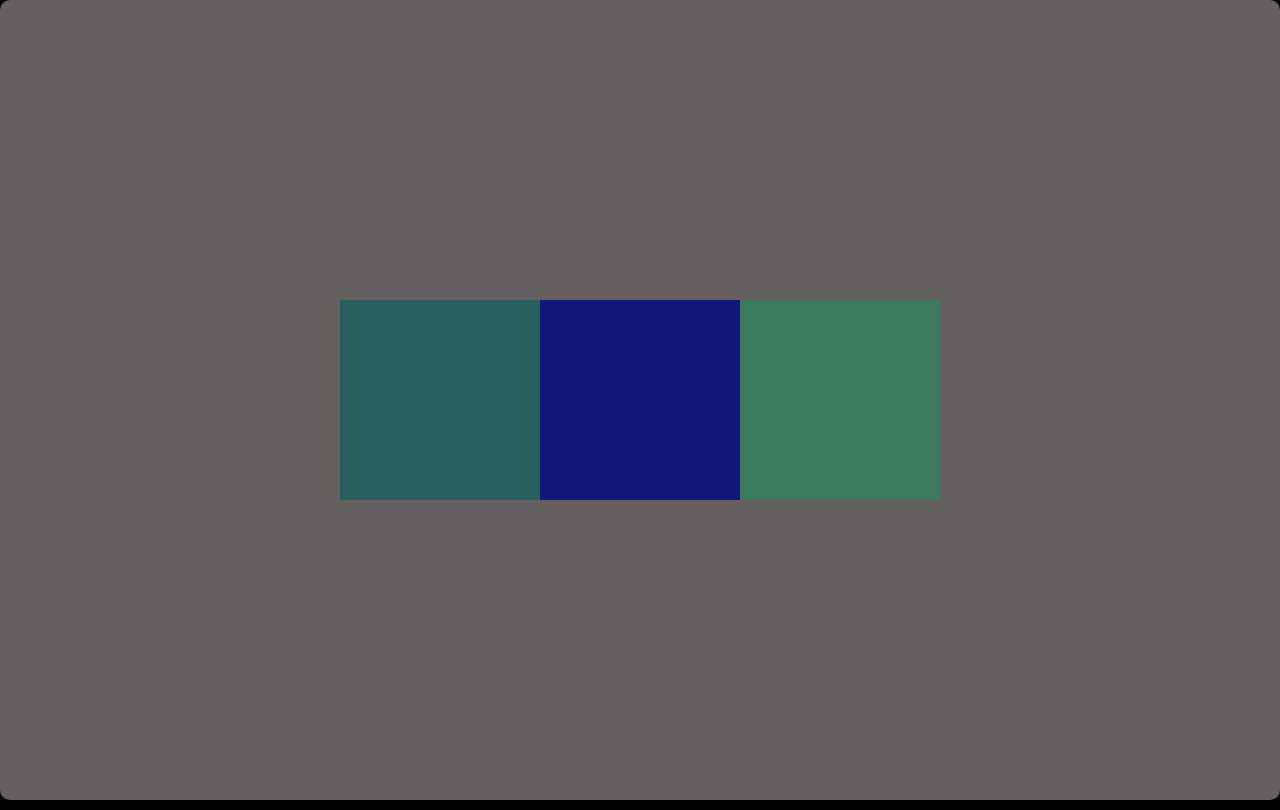
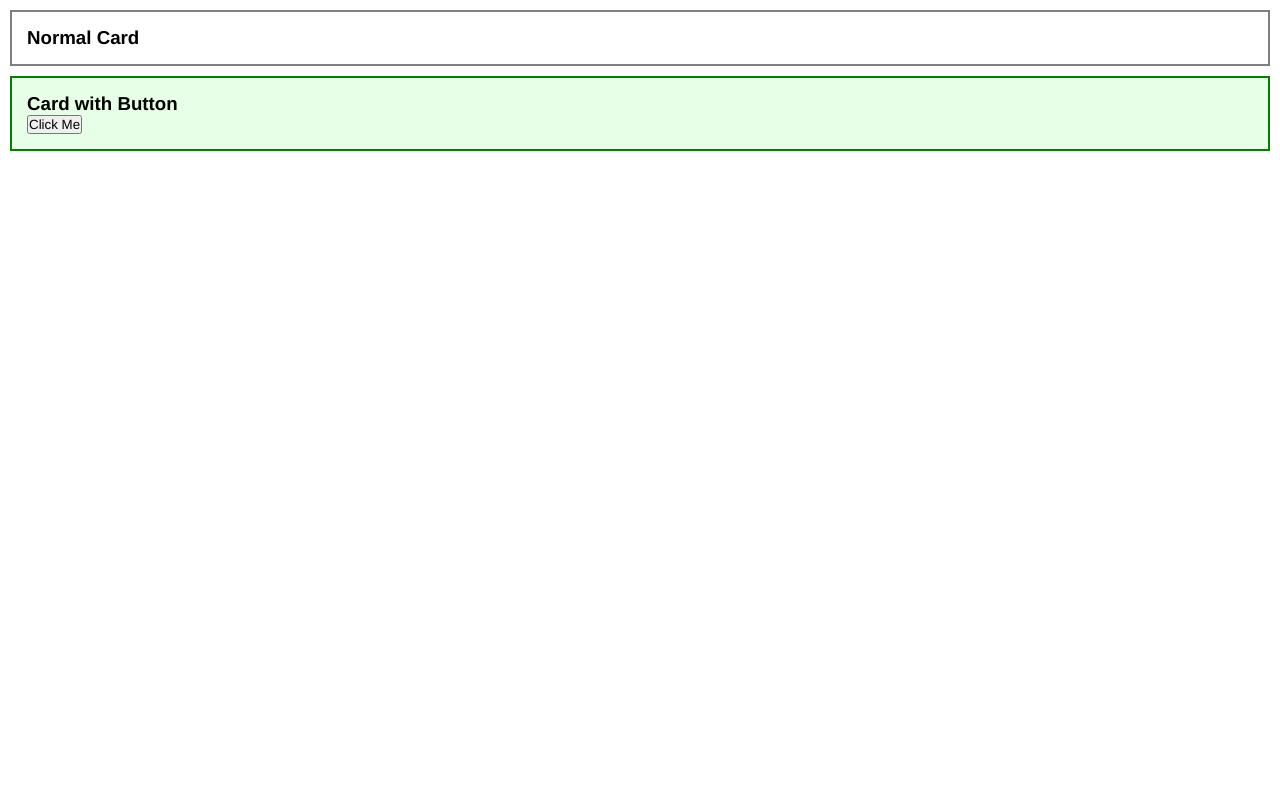
Before and after one commit to ravi8545/advance-css, a plain HTML site: page index.html in a window 1280 px wide. Drawn offline with Linux system fonts and the light colour scheme.

Commit message:
has selector

```diff
--- a/index.html
+++ b/index.html
@@ -1,18 +1,22 @@
 <!DOCTYPE html>
 <html lang="en">
+
 <head>
-    <meta charset="UTF-8">
-    <meta name="viewport" content="width=device-width, initial-scale=1.0">
-    <title>Document</title>
-    <link rel="stylesheet" href="style.css">
+  <meta charset="UTF-8">
+  <meta name="viewport" content="width=device-width, initial-scale=1.0">
+  <title>Document</title>
+  <link rel="stylesheet" href="style.css">
 </head>
+
 <body>
+  <div class="card">
+    <h3>Normal Card</h3>
+  </div>
 
-    <div class=" red box"></div>
-    <div class=" blue box"></div>
-    <div class=" green box"></div>
-    <div class="anchor"></div>
+  <div class="card">
+    <h3>Card with Button</h3>
+    <button>Click Me</button>
+  </div>
+</body>
 
-    <script src="app.js"></script>
-</body>
 </html>
--- a/style.css
+++ b/style.css
@@ -4,55 +4,21 @@
   box-sizing: border-box;
   font-family: 'helvetica neue';
 }
-
 html,
 body {
   height: 100%;
   width: 100%;
 }
 
-body {
-  background-color: black;
-  display: flex;
-  justify-content: center;
-  align-items: center;
-  anchor-name: --some-anchor;
 
+.card {
+    border: 2px solid gray;
+    padding: 15px;
+    margin: 10px;
 }
 
-.box {
-  height: 200px;
-  width: 200px;
-
+/* Agar card ke andar button ho */
+.card:has(button) {
+    border-color: green;
+    background-color: #e6ffe6;
 }
-
-.box:hover {
-  anchor-name: --some-anchor;
-}
-
-.red {
-  background-color: rgb(141, 0, 0);
-
-}
-
-.blue {
-  background-color: rgb(119, 119, 217);
-}
-
-.green {
-  background-color: rgb(161, 219, 3);
-}
-
-.anchor {
-  background-color: rgb(101, 96, 96);
-  border-radius: 10px;
-  position: absolute;
-  top: anchor(top);
-  left: anchor(left);
-  bottom: anchor(bottom);
-  right: anchor(right);
-  pointer-events: none;
-  position-anchor: --some-anchor;
-  transition: all 0.3s linear;
-  mix-blend-mode: difference;
-}
```
